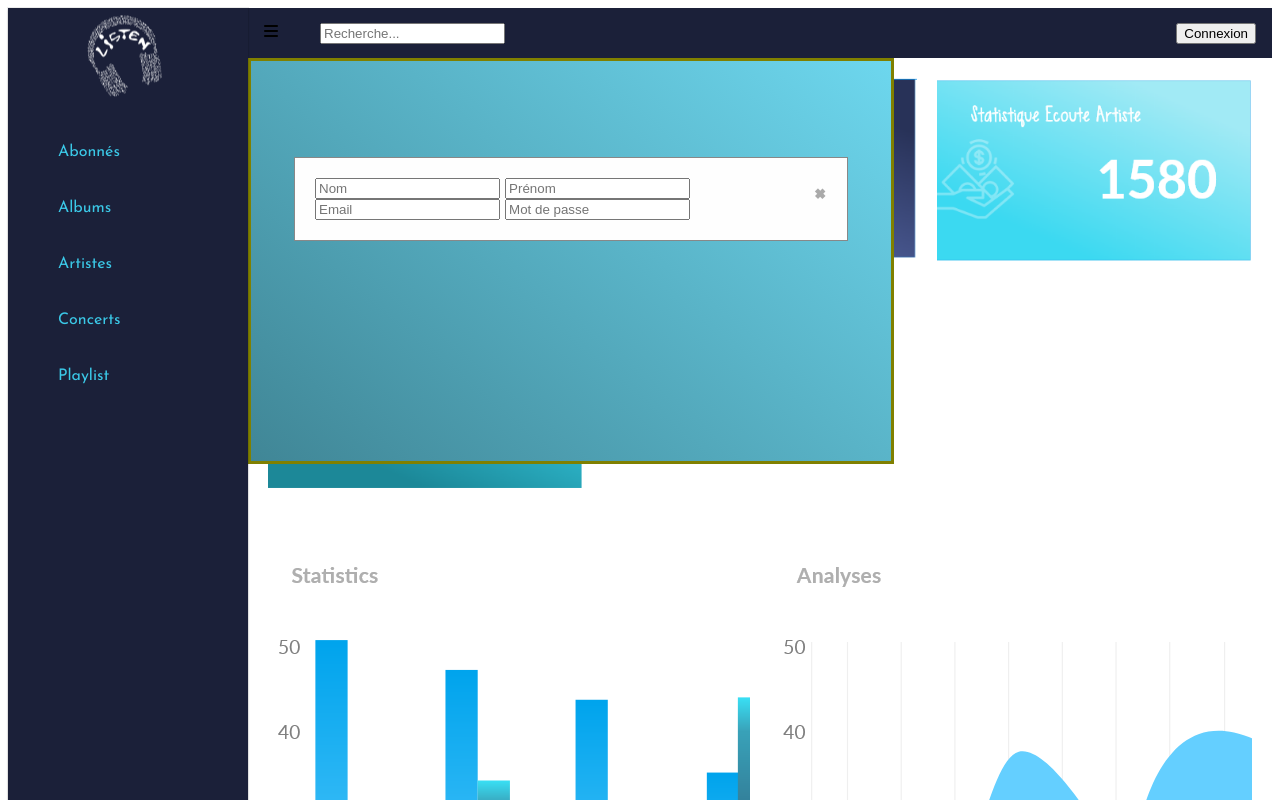
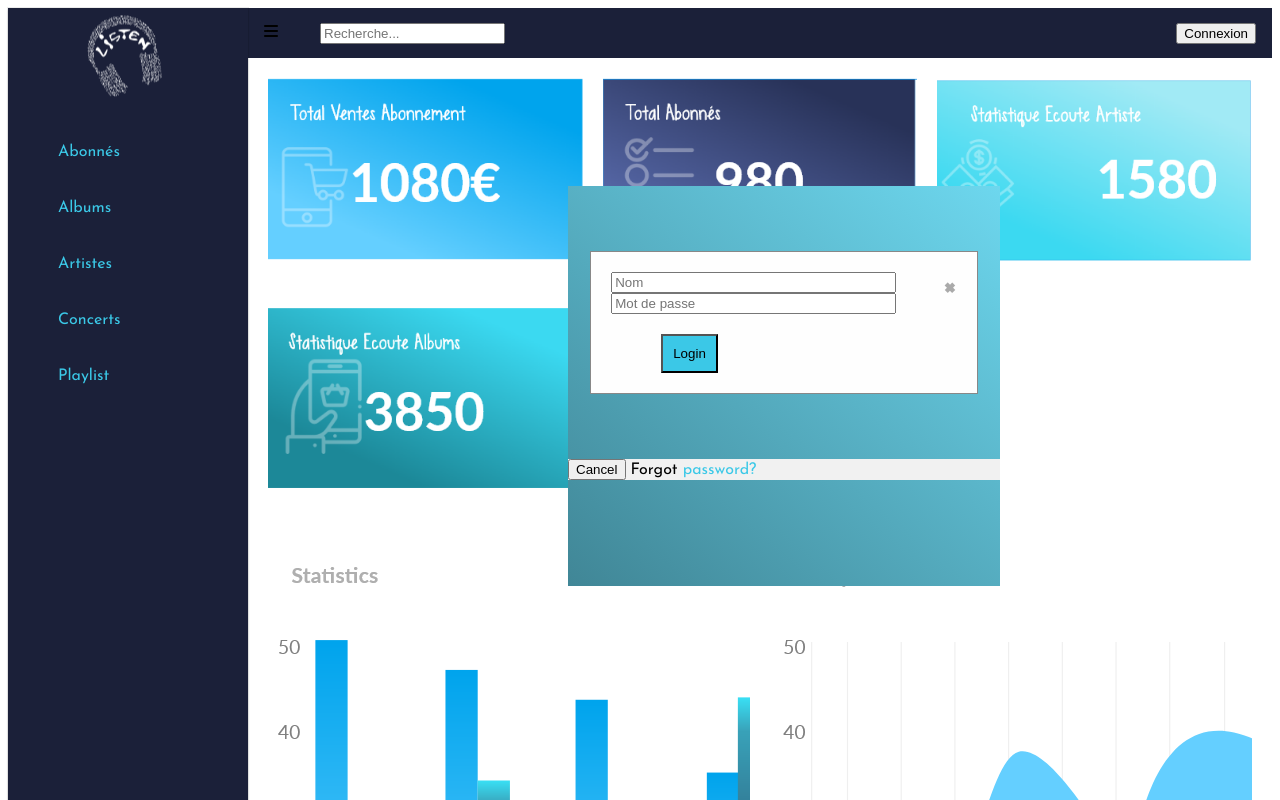
Before and after one commit to cheventner/Listen, a plain HTML site: page index.html in a window 1280 px wide. Both pictures are taken after a click on the button "Connexion". Shown: the top 800 px of the page. Drawn offline with nearby package versions, Linux system fonts and the light colour scheme; no server answers.

Commit message:
ajout required dans champ login et mdp

```diff
--- a/index.html
+++ b/index.html
@@ -91,15 +91,18 @@
     <main class="main">
 
       <!-- section de l'ouverture de la div, lors du clic sur connexion -->
-      <div id="screenconnex" class="screen" >
+      <form  id="screenconnex" class="screen" >
         <div class= "contenu-screenconnex">
         <span class="close">&times;</span>
-        <input type="text" name="Nom" placeholder="Nom">
-        <input type="text" name="Prénom" placeholder="Prénom">
-        <input type="text" name="Email" placeholder="Email">
-        <input type="password" name="Mot de passe" placeholder="Mot de passe">
-        </div>
-       </div>
+        <input type="text" name="Login" placeholder="Nom" required>
+        <input type="password" name="Mot de passe" placeholder="Mot de passe" required>
+        <button id="login" type="submit">Login</button>
+      </div>
+       <div class="container" style="background-color:#f1f1f1">
+    <button type="button" class="cancelbtn">Cancel</button>
+    <span class="psw">Forgot <a href="#">password?</a></span>
+  </div>
+    </form>
       <!-- Fin de la section -->
 
       <!-- Section  ANALYSE -->
--- a/javascript.js
+++ b/javascript.js
@@ -42,6 +42,8 @@ window.onclick = function(event){
         ecran.style.display = "none";
     }
 }
+
+
     console.log(ecran)
     console.log(btn)
     console.log(span)
--- a/style.css
+++ b/style.css
@@ -33,19 +33,20 @@ background-color:#1b2039;
     justify-content: center;
 }
 .logo_btn{
+    margin-top: 10px;
     display: flex;
     justify-content: center;
 }
 
 /* Fenetre connexion */
 .screen{
-    border: olive solid;
     position: fixed;
     /* se mets sur le dessus */
     z-index: 1;
     display: none;
-    width: 50%;
     height: 50%;
+    margin-left: 25%;
+    margin-top: 10%;
     overflow: auto;
     background: linear-gradient(40deg, #408696, #6DD7EE);
 }
@@ -55,6 +56,17 @@ background-color:#1b2039;
     padding: 20px;
     border:1px solid #888;
     width: 80%;
+}
+input[type=text], input[type=password]{
+    width: 80%;
+    display: inline-block;
+}
+#login{
+    padding: 10px;
+    display: flex;
+   margin-top: 20px;
+   margin-left: 50px;
+   background-color: #3bc8e7;
 }
 .close{
     color: #aaa;
```
